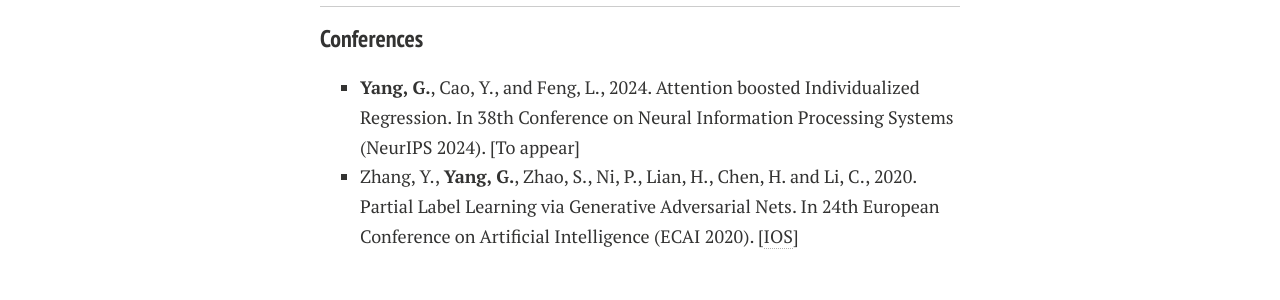
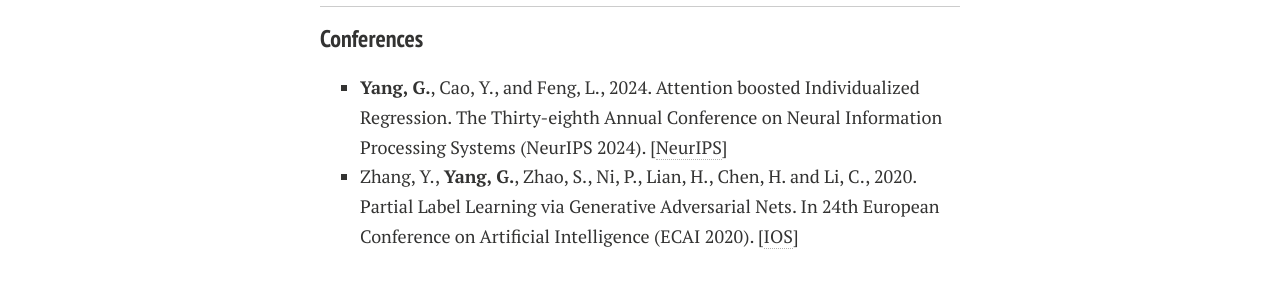
Before and after one commit to YLKnight/YLKnight.github.io, a Jekyll site: the page built from index.md, in a window 1280 px wide. Shown: the part 1018-1318 px from the top of the page. Built offline with Jekyll 4.4.1, drawn with Linux system fonts in a browser that asks for light colours; nearby versions of some CDN libraries; comment, search, counter and statistics services are not loaded; a style sheet for code colours, icons or effects is not loaded; our own code applies the rules of GitHub Pages for plain Markdown files.

Commit message:
Update index.md

```diff
--- a/index.md
+++ b/index.md
@@ -36,7 +36,7 @@
 
 ### Conferences
 
-- **Yang, G.**, Cao, Y., and Feng, L., 2024. Attention boosted Individualized Regression. In 38th Conference on Neural Information Processing Systems (NeurIPS 2024). [To appear]
+- **Yang, G.**, Cao, Y., and Feng, L., 2024. Attention boosted Individualized Regression. The Thirty-eighth Annual Conference on Neural Information Processing Systems (NeurIPS 2024). [[NeurIPS](https://openreview.net/forum?id=9xoFciqYIU)]
 - Zhang, Y., **Yang, G.**, Zhao, S., Ni, P., Lian, H., Chen, H. and Li, C., 2020. Partial Label Learning via Generative Adversarial Nets. In 24th European Conference on Artificial Intelligence (ECAI 2020). [[IOS](https://ebooks.iospress.nl/doi/10.3233/FAIA200279)]
 
 <br>
```
